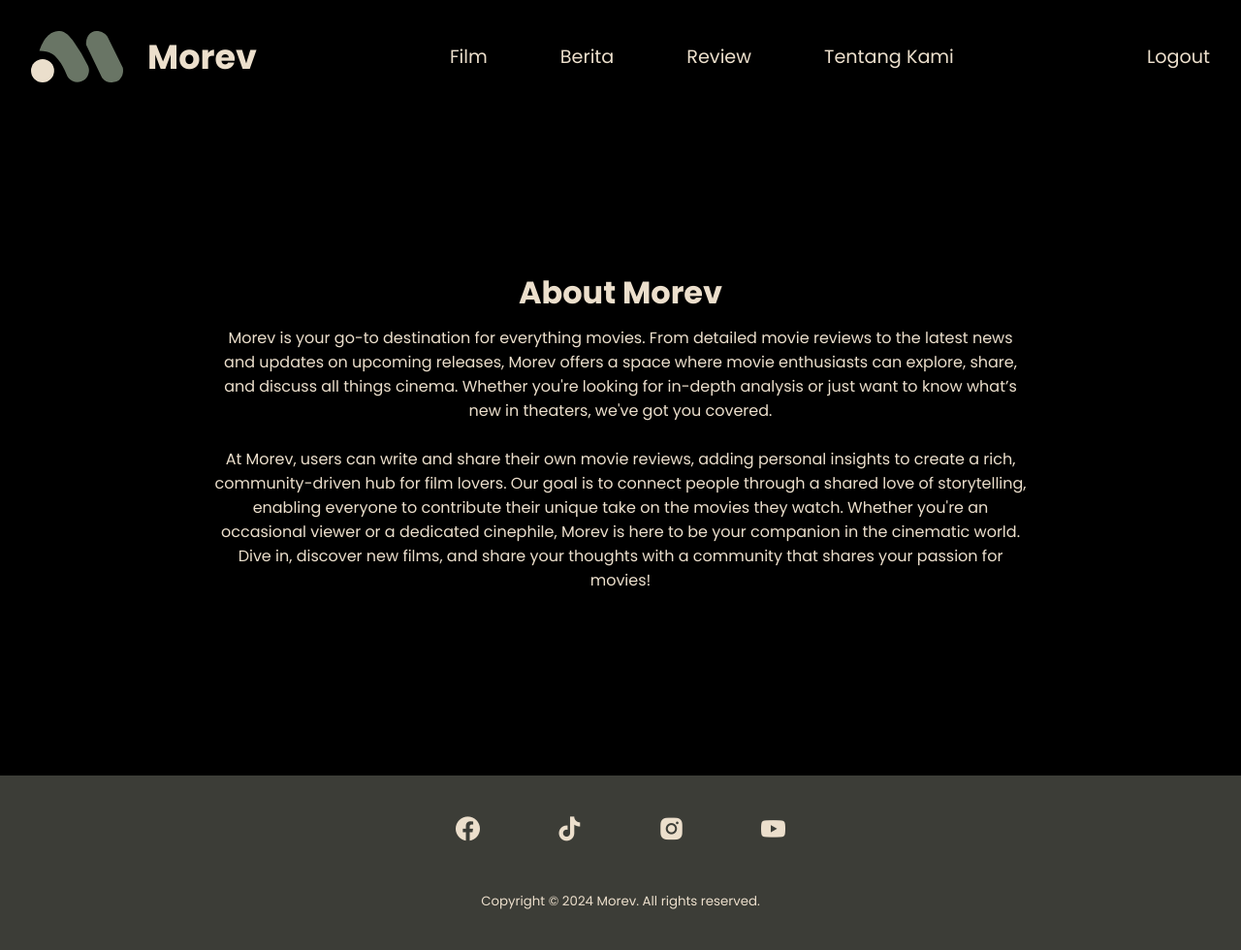
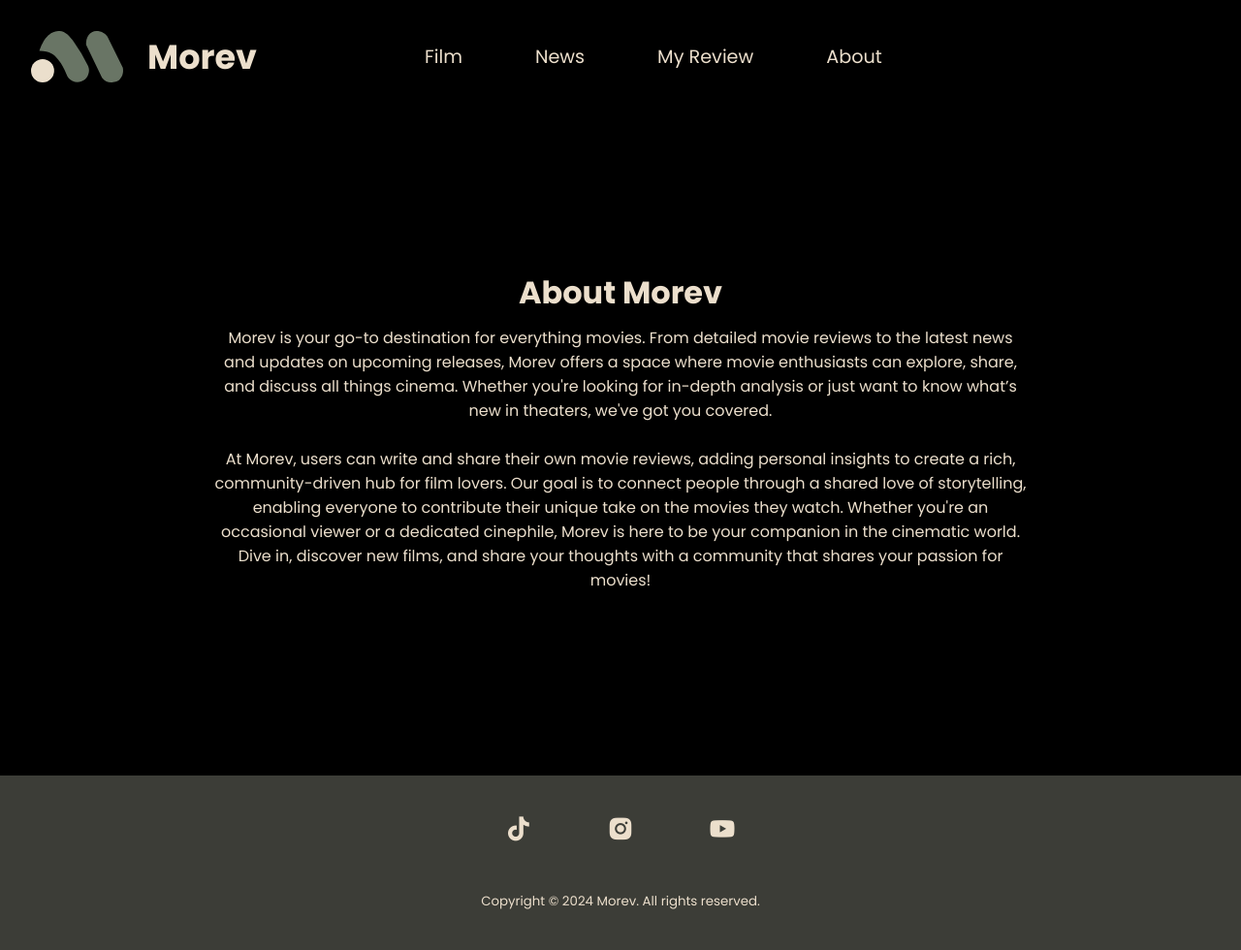
Before and after one commit to RigiYogaS/UAS_PPW_Kel6, a CodeIgniter 4 app: the page made by app/Views/guest/about.php in a window 1280 px wide. Shown: the whole page at 97% size. Run offline with PHP 8.4 and a stand-in for CodeIgniter, Linux system fonts and the light colour scheme; the template is opened without the code that fills it, so the values that code supplies are empty; some libraries are stand-ins or nearby versions.

Commit message:
Update about.php

```diff
--- a/app/Views/guest/about.php
+++ b/app/Views/guest/about.php
@@ -6,6 +6,8 @@
     <meta name="viewport" content="width=device-width, initial-scale=1.0">
     <title>About - Morev</title>
     <link rel="stylesheet" href="<?= base_url('/cssGuest/about.css?v=' . time()); ?>">
+    <link rel="stylesheet" href="<?= base_url('style.css'); ?>">
+    <link rel="icon" type="image/x-icon" href="<?= base_url('favicon.webp') ?>">
     <link rel="preconnect" href="https://fonts.googleapis.com">
     <link rel="preconnect" href="https://fonts.gstatic.com" crossorigin>
     <link
@@ -26,21 +28,25 @@
         <?php if (session()->get('isLoggedIn')) : ?>
             <ul>
                 <li><a href="<?= base_url('/dashboard/film'); ?>">Film</a></li>
-                <li><a href="<?= base_url('/dashboard/news'); ?>">Berita</a></li>
-                <li><a href="<?= base_url('/dashboard/review'); ?>">Review</a></li>
-                <li><a href="<?= base_url('/dashboard/about'); ?>">Tentang Kami</a></li>
+                <li><a href="<?= base_url('/dashboard/news'); ?>">News</a></li>
+                <li><a href="<?= base_url('/dashboard/review'); ?>">My Review</a></li>
+                <li><a href="<?= base_url('/dashboard/about'); ?>">About</a></li>
             </ul>
-            <div class="profile">
-                <ul>
-                    <li><a href="<?= base_url('/auth/logout'); ?>" onclick="return confirm('Apakah Anda Yakin Ingin Keluar ?')">Logout</a></li>
-                </ul>
+            <div class="dropdownnav" style="padding-right:100px">
+                <b style="color:green"><?= ucfirst(session('username')) ?></b>
+                <div class="dropdownnav-content">
+                    <ul>
+                        <li><a href="<?= base_url('/auth/logout'); ?>" style="color:black" onclick="return confirm('Apakah Anda Yakin Ingin Keluar ?')">Logout</a></li>
+                    </ul>
+                </div>
             </div>
+
         <?php else : ?>
             <ul>
                 <li><a href="<?= base_url('/guest/film'); ?>">Film</a></li>
-                <li><a href="<?= base_url('/guest/news'); ?>">Berita</a></li>
+                <li><a href="<?= base_url('/guest/news'); ?>">News</a></li>
                 <li><a href="<?= base_url('/guest/review'); ?>">Review</a></li>
-                <li><a href="<?= base_url('/guest/about'); ?>">Tentang Kami</a></li>
+                <li><a href="<?= base_url('/guest/about'); ?>">About</a></li>
             </ul>
             <a href="<?= base_url('/auth/login'); ?>"><button type="button">Sign In</button></a>
         <?php endif; ?>
@@ -62,10 +68,9 @@
     </main>
     <footer>
         <ul>
-            <li><a href=""><i class='bx bxl-facebook-circle'></i></a></li>
-            <li><a href=""><i class='bx bxl-tiktok'></i></a></li>
-            <li><a href=""><i class='bx bxl-instagram-alt'></i></a></li>
-            <li><a href=""><i class='bx bxl-youtube'></i></a></li>
+            <li><a href="https://www.tiktok.com/@morev6_?_t=8rpOLW0rMfp&_r=1"><i class='bx bxl-tiktok'></i></a></li>
+            <li><a href="https://www.instagram.com/morev_6?utm_source=ig_web_button_share_sheet&igsh=ZDNlZDc0MzIxNw=="><i class='bx bxl-instagram-alt'></i></a></li>
+            <li><a href="https://youtube.com/@morev-f2r?si=Sdk1sgYjfLgk6mdC"><i class='bx bxl-youtube'></i></a></li>
         </ul>
         <p>
             <small>Copyright © 2024 Morev. All rights reserved.</small>
```
